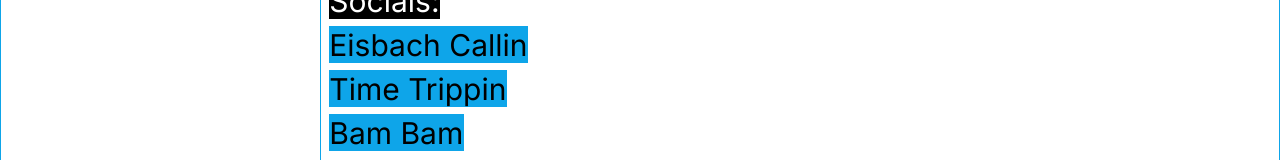
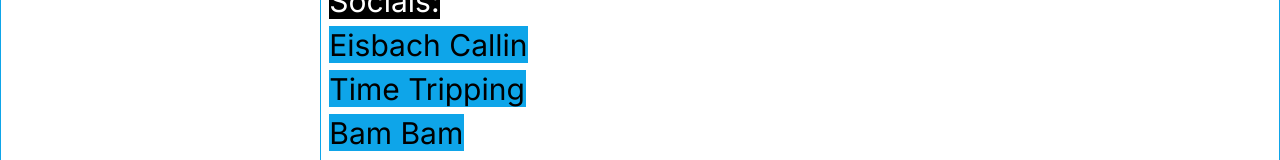
Before and after one commit to eisbachcallin/website, a Next.js app: page /camp in a window 1280 px wide. Shown: the part 1456-1616 px from the top of the page. Built offline with nearby package versions, Linux system fonts and the light colour scheme.

Commit message:
fix: spelling

```diff
--- a/src/app/camp/page.tsx
+++ b/src/app/camp/page.tsx
@@ -59,7 +59,7 @@ export default function CampPage() {
     }
 
     if (
-      !['Eisbach Callin', 'Bam Bam', 'Time Trippin', 'Other'].includes(
+      !['Eisbach Callin', 'Bam Bam', 'Time Tripping', 'Other'].includes(
         sanitizedFormData.crew
       )
     ) {
@@ -262,7 +262,7 @@ export default function CampPage() {
                     <option value=''>Select your crew</option>
                     <option>Eisbach Callin</option>
                     <option>Bam Bam</option>
-                    <option>Time Trippin</option>
+                    <option>Time Tripping</option>
                     <option>Other</option>
                   </select>
                 </label>
@@ -510,7 +510,7 @@ export default function CampPage() {
                       className='bg-accent p-[0.05rem] font-normal text-onaccent hover:text-invert'
                       href='https://www.instagram.com/timetrippingmunich/'
                     >
-                      Time Trippin
+                      Time Tripping
                     </a>{' '}
                   </li>
                   <li className='pb-2'>
```
